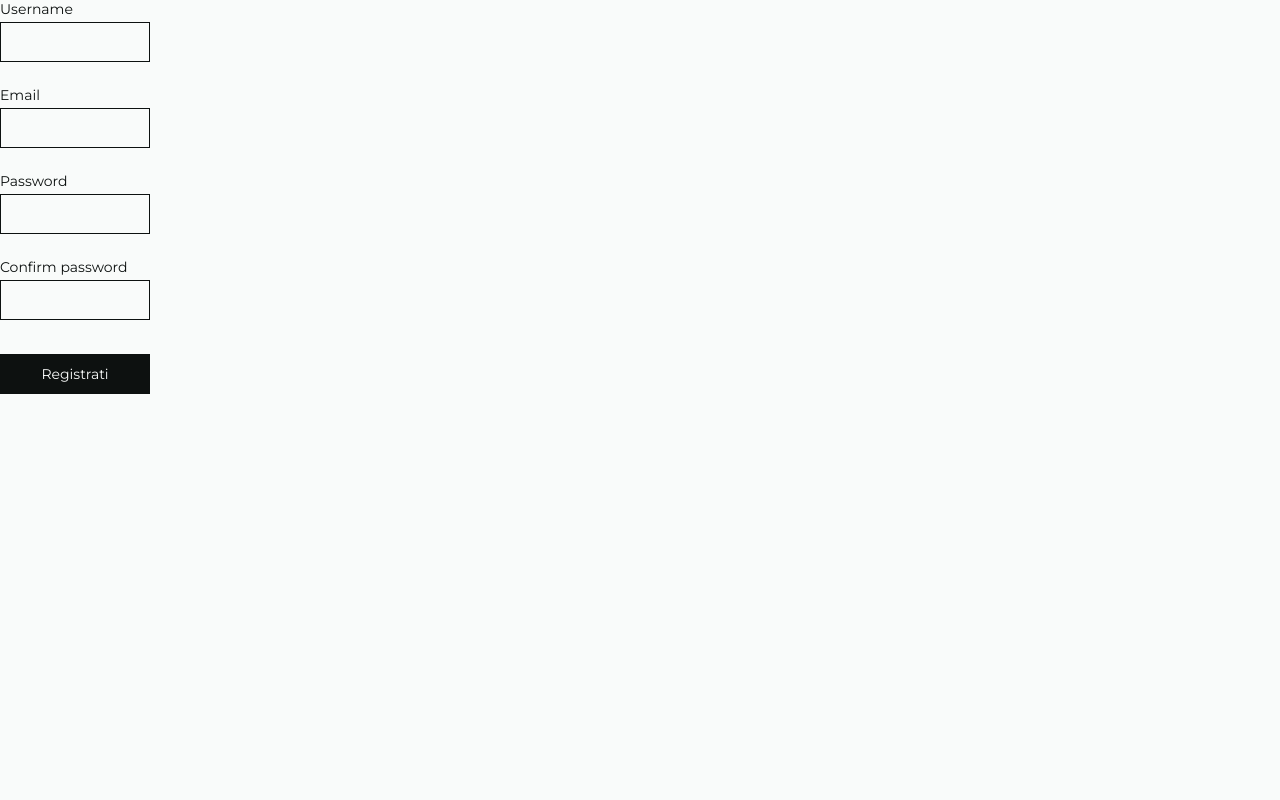
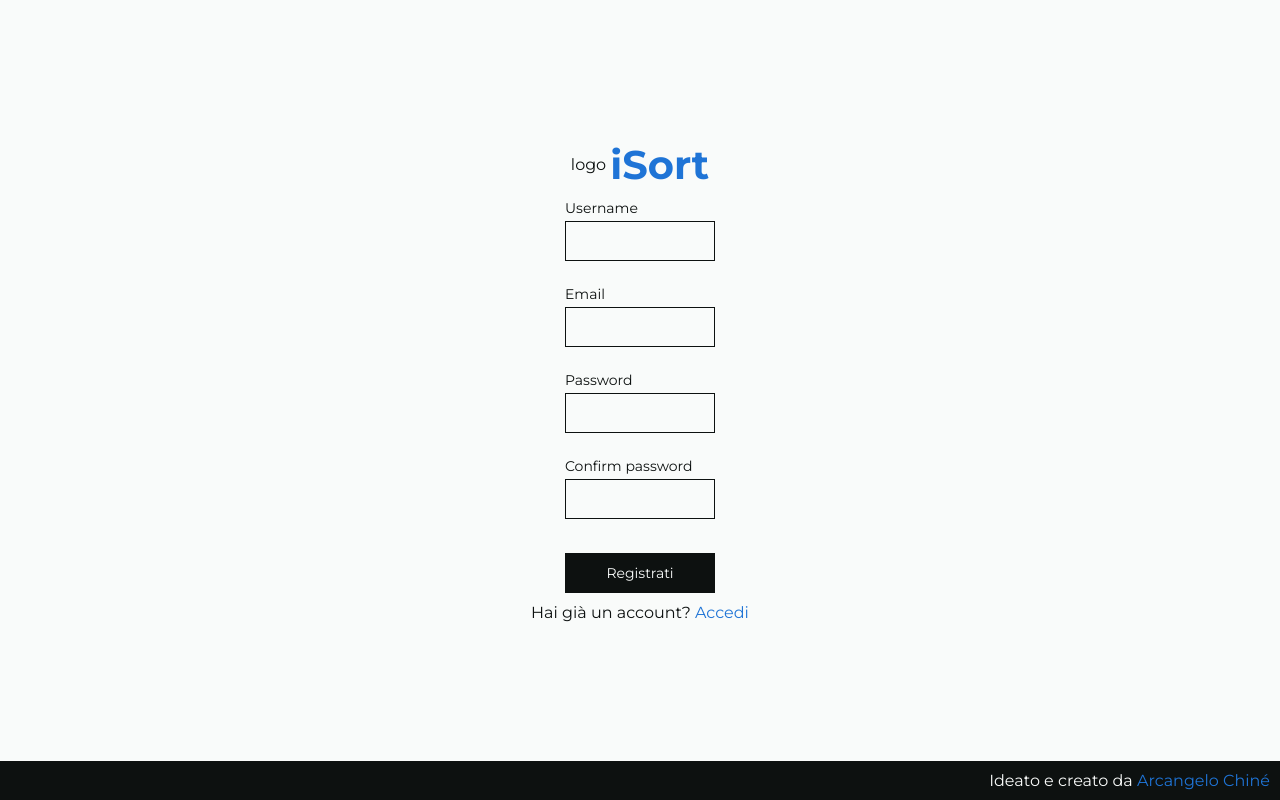
Before and after one commit to arcangelochine/progetto-saw, a React (Create React App) app: page /register in a window 1280 px wide. Built offline with nearby package versions, Linux system fonts and the light colour scheme; no server answers; the HTML template or start-up script is replaced by a standard one.

Commit message:
update Register and Login

```diff
--- /dev/null
+++ b/src/components/auth/Utils.tsx
@@ -0,0 +1,12 @@
+import { styled } from "styled-components";
+import { Center, Row } from "../utils";
+
+export const Container = styled(Center)`
+  margin-top: auto;
+  gap: 10px;
+`;
+
+export const LogoAndTitle = styled(Row)`
+  gap: 4px;
+  align-items: center;
+`;
--- a/src/components/auth/index.ts
+++ b/src/components/auth/index.ts
@@ -1,4 +1,6 @@
 import LoginForm from "./LoginForm";
 import RegisterForm from "./RegisterForm";
+import { Container, LogoAndTitle } from "./Utils";
 
 export { LoginForm, RegisterForm };
+export { Container, LogoAndTitle };
--- a/src/pages/Login.tsx
+++ b/src/pages/Login.tsx
@@ -1,8 +1,25 @@
-import { LoginForm } from "../components/auth";
+import { Container, LoginForm, LogoAndTitle } from "../components/auth";
+import { Footer, Link, Title, Body, Paragraph } from "../components/utils";
 
 // Pagina per il login
 const Login = () => {
-    return <LoginForm />;
-}
+  return (
+    <Body>
+      <Container>
+        <LogoAndTitle>
+          logo
+          <Title>
+            <Link href="/">iSort</Link>
+          </Title>
+        </LogoAndTitle>
+        <LoginForm />
+        <Paragraph>
+          Non hai ancora un account? <Link href="/register">Registrati</Link>
+        </Paragraph>
+      </Container>
+      <Footer />
+    </Body>
+  );
+};
 
 export default Login;
--- a/src/pages/Register.tsx
+++ b/src/pages/Register.tsx
@@ -1,8 +1,25 @@
-import { RegisterForm } from "../components/auth";
+import { Container, LogoAndTitle, RegisterForm } from "../components/auth";
+import { Body, Footer, Link, Paragraph, Title } from "../components/utils";
 
 // Pagina per registrarsi
 const Register = () => {
-  return <RegisterForm />;
+  return (
+    <Body>
+      <Container>
+        <LogoAndTitle>
+          logo
+          <Title>
+            <Link href="/">iSort</Link>
+          </Title>
+        </LogoAndTitle>
+        <RegisterForm />
+        <Paragraph>
+          Hai già un account? <Link href="/login">Accedi</Link>
+        </Paragraph>
+      </Container>
+      <Footer />
+    </Body>
+  );
 };
 
 export default Register;
```
